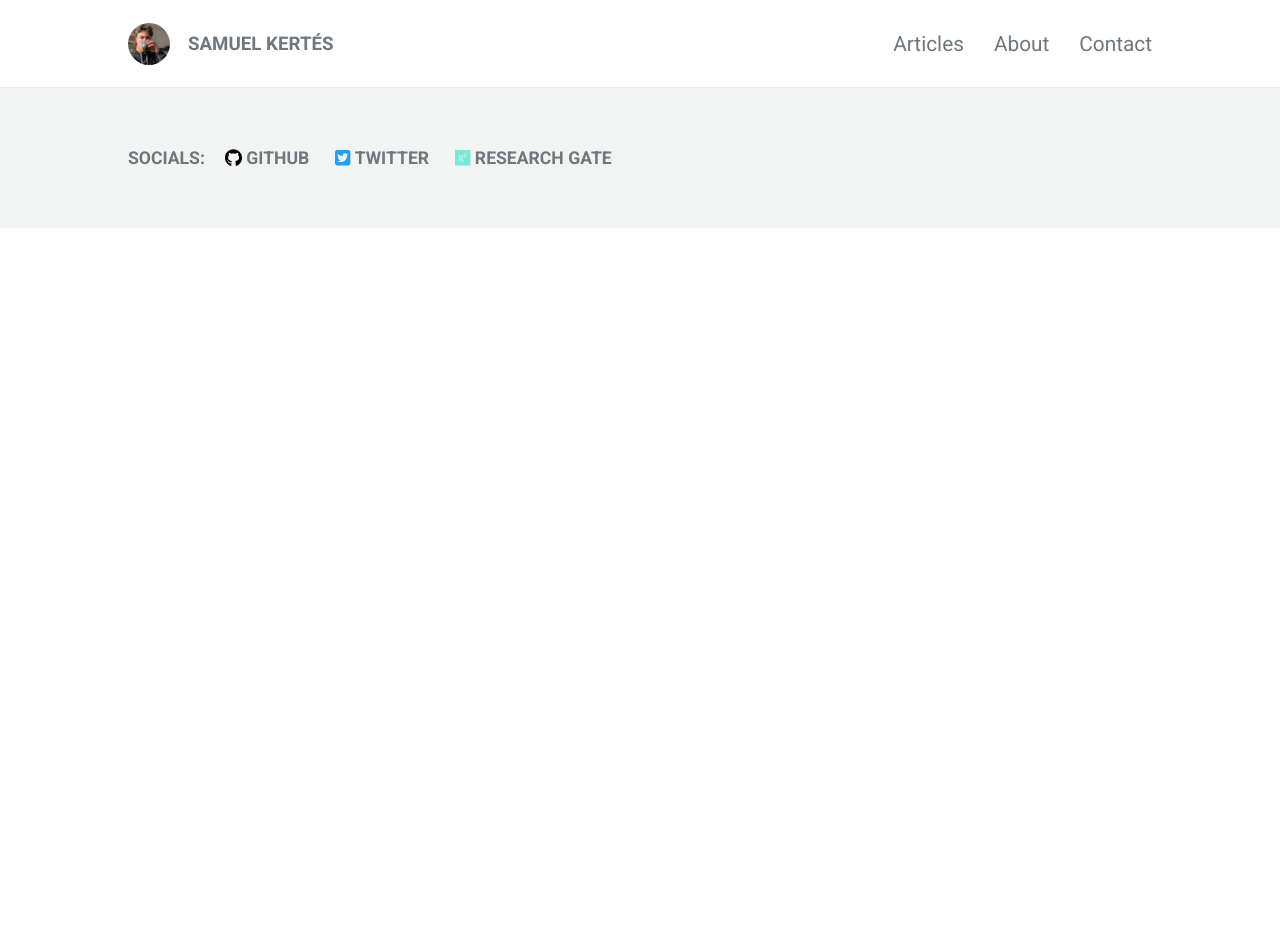
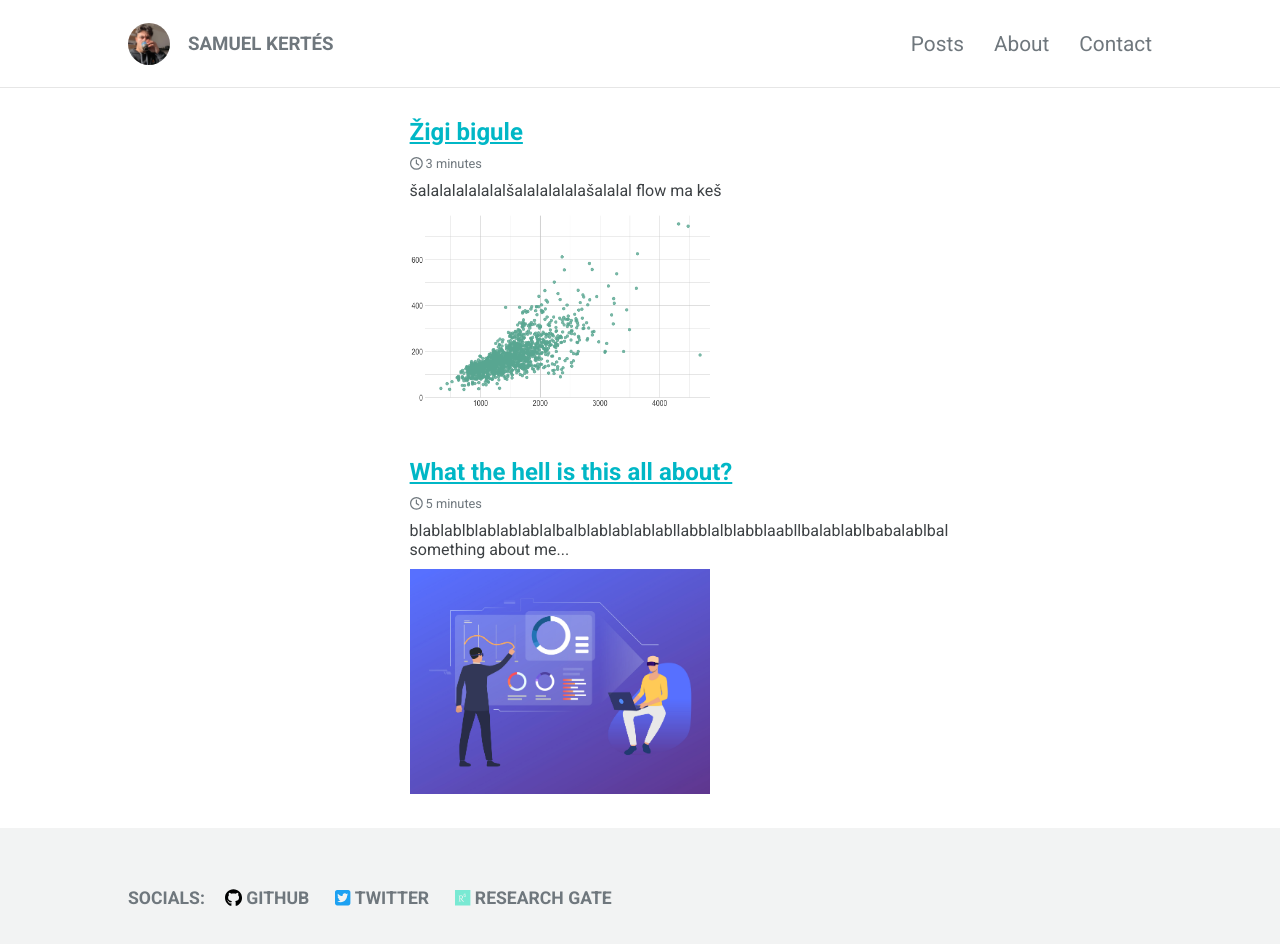
Before and after one commit to estebanix/viz_journey, a React (Vite) app: page /posts in a window 1280 px wide. Shown: the top 944 px of the page. Before the commit the page ends 800 px from the top, so only its background shows below. Built offline with nearby package versions, Linux system fonts and the light colour scheme.

Commit message:
new posts component and change of pathname to it

```diff
--- a/src/App.css
+++ b/src/App.css
@@ -196,3 +196,12 @@ svg{
   width: 100%;
   padding: 30px;
 }
+
+.articles--container{
+  width: 100%;
+  height: auto;
+  padding: 30px 20%;
+  display: flex;
+  flex-direction: column;
+  align-items: center;
+}
--- a/src/App.tsx
+++ b/src/App.tsx
@@ -2,6 +2,7 @@ import './App.css'
 import MainScreen from './Components/Big_Components/MainScreen';
 import MainAbout from './Components/Big_Components/MainAbout';
 import MainContact from './Components/Big_Components/MainContact';
+import MainArticles from './Components/Big_Components/MainArticles';
 import { Routes, Route } from 'react-router-dom';
 import Nav from './Components/Small_Components/Nav';
 import Footer from './Components/Small_Components/Footer';
@@ -13,7 +14,7 @@ function App() {
       <Nav />
       <Routes>
         <Route path='/' element={<MainScreen />} />
-        <Route path='/dataviz' />
+        <Route path='/posts' element={<MainArticles />} />
         <Route path='/about' element={<MainAbout />} />
         <Route path='/contact' element={<MainContact />}/>
       </Routes>
--- /dev/null
+++ b/src/Components/Big_Components/MainArticles.tsx
@@ -0,0 +1,9 @@
+import Articles from "../Small_Components/Articles";
+
+export default function MainArticles(){
+    return(
+        <>
+            <Articles />
+        </>
+    );
+}
--- /dev/null
+++ b/src/Components/Small_Components/Articles.tsx
@@ -0,0 +1,23 @@
+import { useContext } from "react";
+import { Context } from "../../Context/Context";
+import { FontAwesomeIcon } from '@fortawesome/react-fontawesome';
+import { faClock } from '@fortawesome/free-regular-svg-icons';
+
+export default function Articles(){
+    const {articlesData} = useContext(Context);
+
+    const renderedArticles = articlesData.map((dat) => {
+        return <div className="post--box">
+        <h2>{dat.title}</h2>
+        <p><FontAwesomeIcon icon={faClock} /> {dat.time}</p>
+        <h4>{dat.content}</h4>
+        <img src={dat.img} />
+    </div>
+    })
+
+    return(
+        <main className="articles--container">
+            {renderedArticles}
+        </main>
+    );
+}
--- a/src/Components/Small_Components/Nav.tsx
+++ b/src/Components/Small_Components/Nav.tsx
@@ -6,7 +6,7 @@ export default function Nav(){
             <img src="../Images/photo.jpg" />
             <h3><Link to="/">SAMUEL KERTÉS</Link></h3>
             <ul>
-                <li className="nav-li"><Link to="/dataviz">Articles</Link></li>
+                <li className="nav-li"><Link to="/posts">Posts</Link></li>
                 <li className="nav-li"><Link to="/about">About</Link></li>
                 <li className="nav-li"><Link to="/contact">Contact</Link></li>
             </ul>
```
